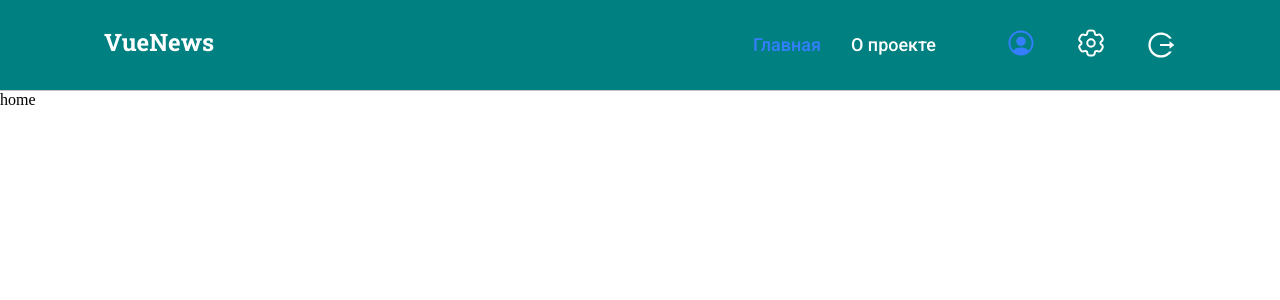
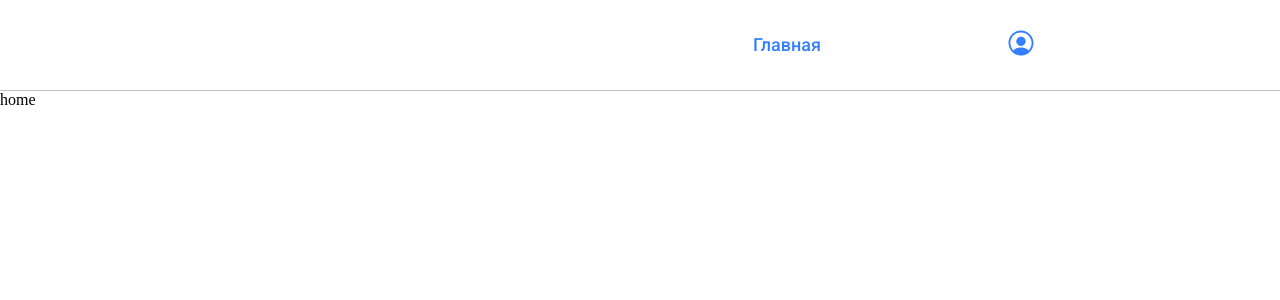
Before and after one commit to Endless1ve/Vue-News, a Vue app: page /#/ in a window 1280 px wide. Shown: the top 300 px of the page. Built offline with nearby package versions, Linux system fonts and the light colour scheme.

Commit message:
update header bg color

```diff
--- a/src/components/MainHeader/MainHeader.module.scss
+++ b/src/components/MainHeader/MainHeader.module.scss
@@ -6,6 +6,7 @@
   border-bottom: 1px #c4c4c4 solid;
   padding: 28px 104px;
   color: $main-dark-color;
+  background-color: transparent;
   @include flex-row;
 
   @media screen and (width <= 1024px) {
@@ -19,7 +20,6 @@
 
 .headerLight {
   color: $main-light-color;
-  background-color: teal;
 }
 
 .headerDark {
```
